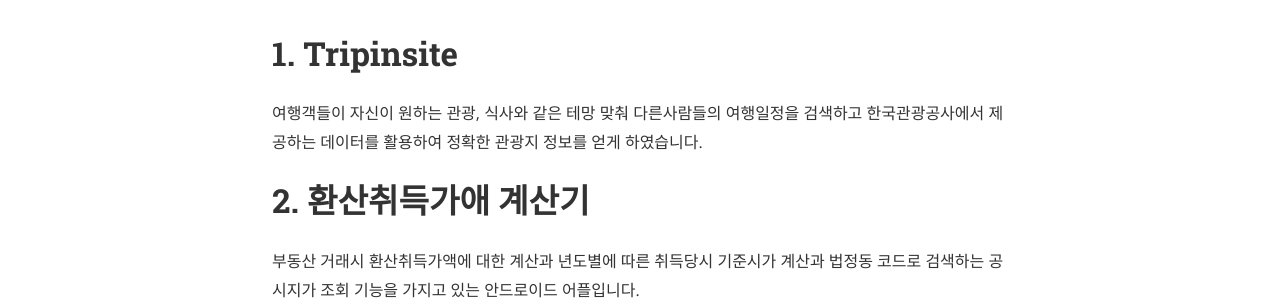
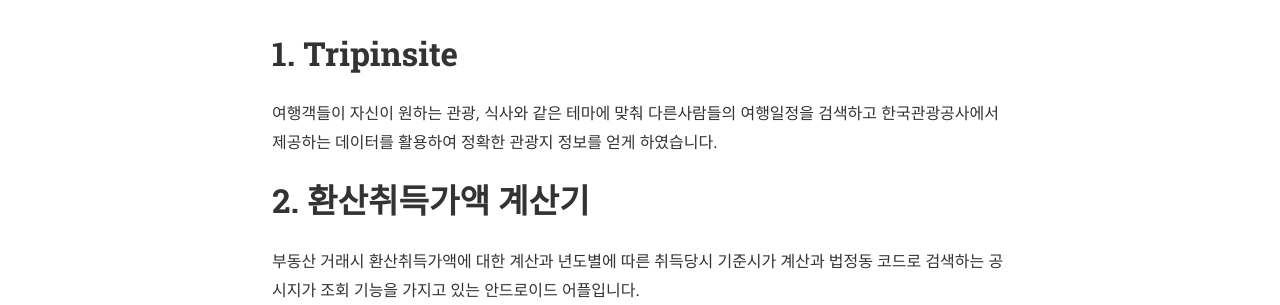
Before and after one commit to Aulelius/Aulelius.github.io, a Jekyll site: the page built from typography.md, in a window 1280 px wide. Shown: the part 193-498 px from the top of the page. Built offline with Jekyll 4.4.1, drawn with Linux system fonts in a browser that asks for light colours; nearby versions of some CDN libraries.

Commit message:
Update typography.md

```diff
--- a/typography.md
+++ b/typography.md
@@ -7,9 +7,8 @@
 
 <h1>1. Tripinsite</h1>
 <p>
-여행객들이 자신이 원하는 관광, 식사와 같은 테망 맞춰 다른사람들의 여행일정을 검색하고 한국관광공사에서 제공하는 데이터를 활용하여 정확한 관광지 정보를 얻게 하였습니다.
-</p>
+여행객들이 자신이 원하는 관광, 식사와 같은 테마에 맞춰 다른사람들의 여행일정을 검색하고 한국관광공사에서 제공하는 데이터를 활용하여 정확한 관광지 정보를 얻게 하였습니다.</p>
 
-<h1>2. 환산취득가애 계산기</h1>
+<h1>2. 환산취득가액 계산기</h1>
 
 <p>부동산 거래시 환산취득가액에 대한 계산과 년도별에 따른 취득당시 기준시가 계산과 법정동 코드로 검색하는 공시지가 조회 기능을 가지고 있는 안드로이드 어플입니다. </p>
```
